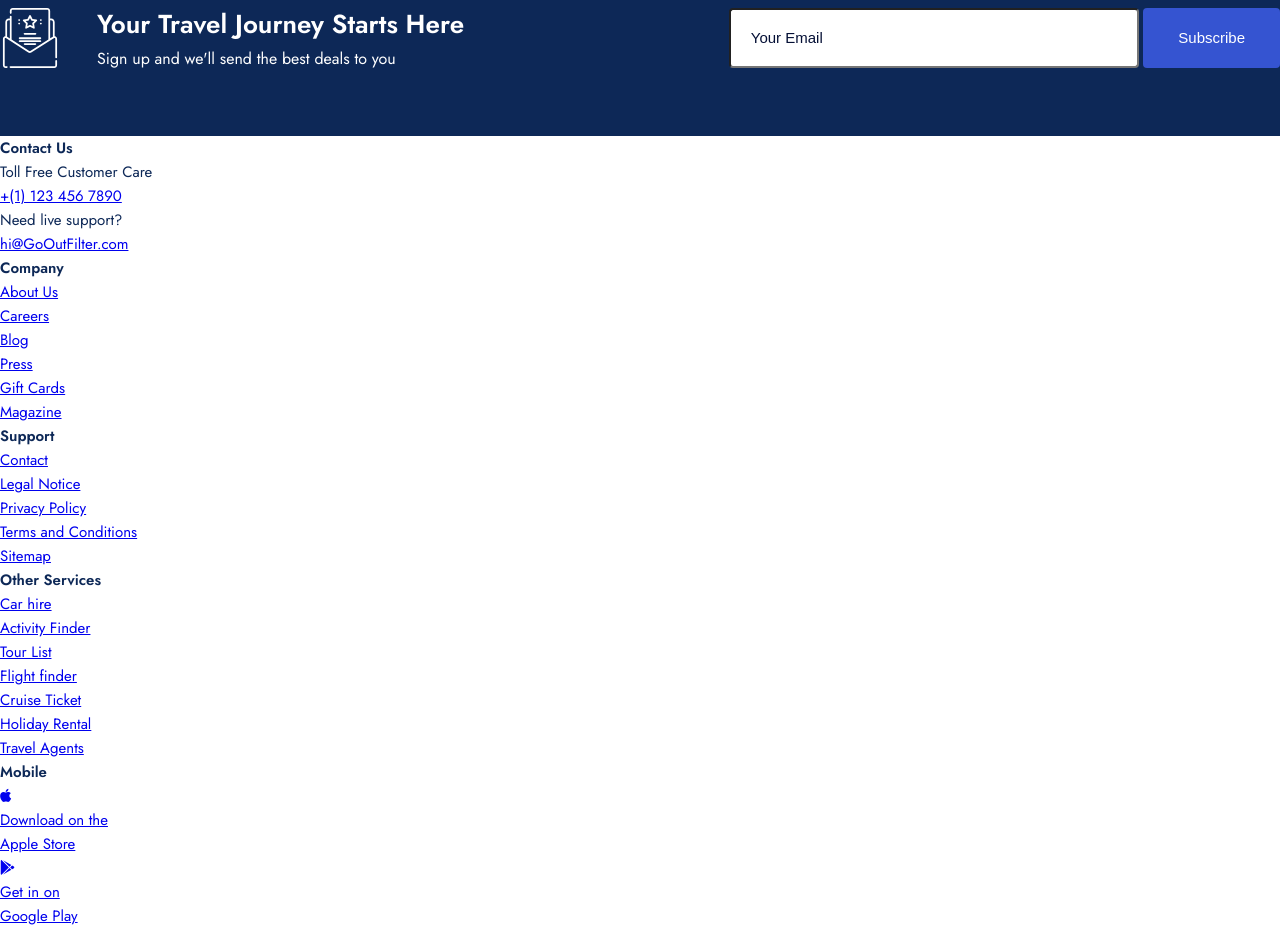
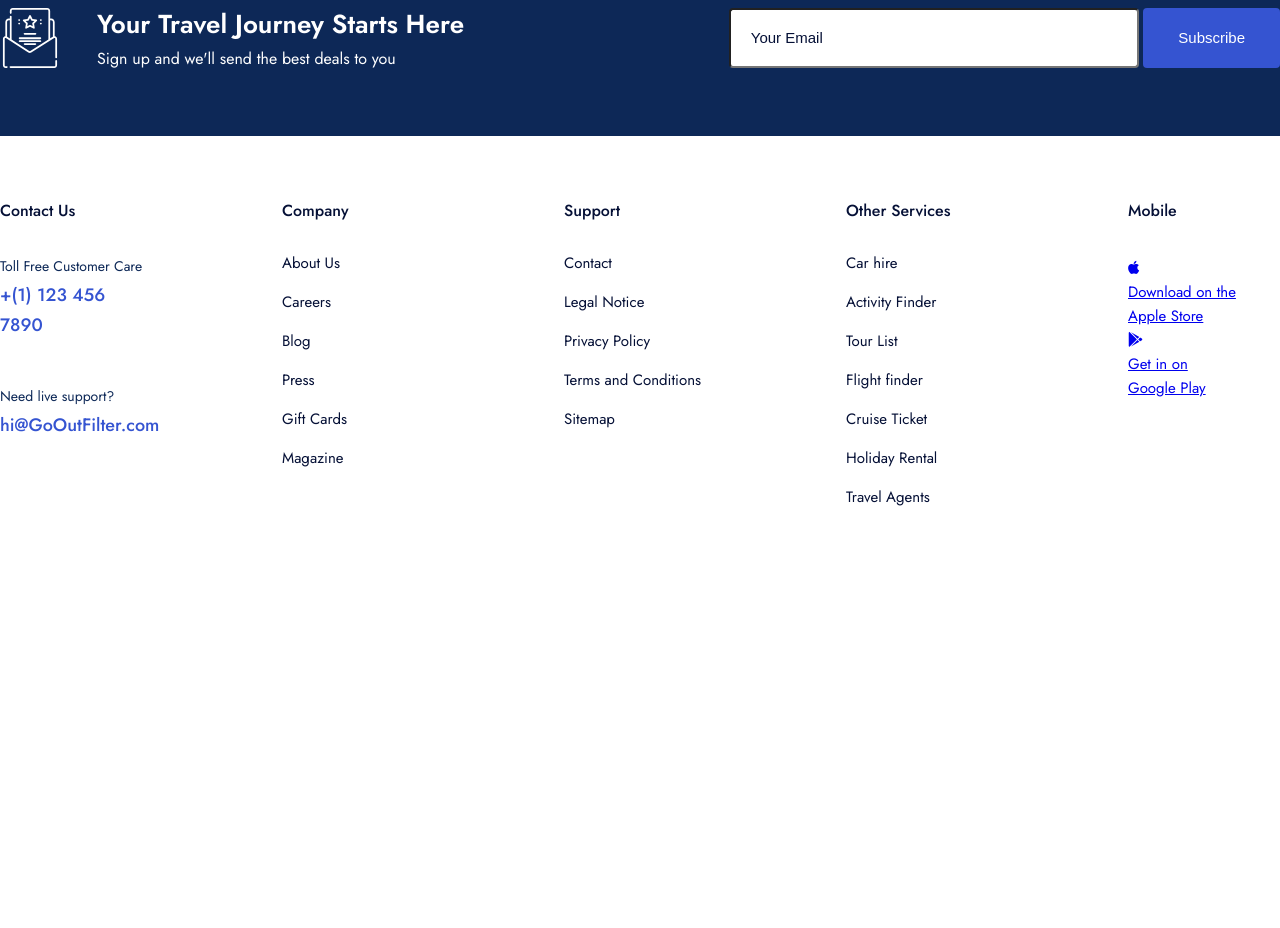
Before and after one commit to prantomollick/GoOutFilter-Travel-and-Tour-Agency-HTML-Template, a website: page index.html in a window 1280 px wide. Shown: the part 5440-6368 px from the top of the page. After the commit the page ends 6005 px from the top, so only its background shows below. Drawn offline with Linux system fonts and the light colour scheme.

Commit message:
footer navigation

```diff
--- a/index.html
+++ b/index.html
@@ -998,20 +998,26 @@
     </section>
 
     <section class="footer__navigation">
-      <h4>Contact Us</h4>
-      <div class="contact">
-        <div class="contact__number">
-          <p>Toll Free Customer Care</p>
-          <a href="tel:+(1) 123 456 7890">+(1) 123 456 7890</a>
+      <div class="container">
+        <div class="footer__navigation-wrapper">
+          <div class="footer__contact">
+            <h4 class="footer__navigation--heading">Contact Us</h4>
+            <div class="footer__contact--wrap">
+              <div>
+                <p class="text-sm-1">Toll Free Customer Care</p>
+                <a href="tel:+(1) 123 456 7890" class="footer__contact--n">+(1) 123 456 7890</a>
               </div>
+
               <div>
-          <p>Need live support?</p>
-          <a href="mailto:hi@GoOutFilter.com">hi@GoOutFilter.com</a>
+                <p class="text-sm-1">Need live support?</p>
+                <a href="mailto:hi@GoOutFilter.com" class="footer__contact--e">hi@GoOutFilter.com</a>
+              </div>
             </div>
           </div>
 
-      <h4>Company</h4>
-      <div class="company">
+
+          <div class="footer__company">
+            <h4 class="footer__navigation--heading">Company</h4>
             <ul class="footer__navlist">
               <li class="footer__navlist--item"><a href="#" class="footer__navlist--link">About Us</a></li>
               <li class="footer__navlist--item"><a href="#" class="footer__navlist--link">Careers</a></li>
@@ -1022,8 +1028,9 @@
             </ul>
           </div>
 
-      <h4>Support</h4>
-      <div class="support">
+
+          <div class="footer__support">
+            <h4 class="footer__navigation--heading">Support</h4>
             <ul class="footer__navlist">
               <li class="footer__navlist--item"><a href="#" class="footer__navlist--link">Contact</a></li>
               <li class="footer__navlist--item"><a href="#" class="footer__navlist--link">Legal Notice</a></li>
@@ -1033,8 +1040,9 @@
             </ul>
           </div>
 
-      <h4>Other Services</h4>
-      <div class="other-services">
+
+          <div class="footer__other-services">
+            <h4 class="footer__navigation--heading">Other Services</h4>
             <ul class="footer__navlist">
               <li class="footer__navlist--item"><a href="#" class="footer__navlist--link">Car hire</a></li>
               <li class="footer__navlist--item"><a href="#" class="footer__navlist--link">Activity Finder</a></li>
@@ -1046,8 +1054,8 @@
             </ul>
           </div>
 
-      <h4>Mobile</h4>
-      <div class="mobile">
+          <div class="footer__mobile">
+            <h4 class="footer__navigation--heading">Mobile</h4>
             <a href="#">
               <div class="app-store">
                 <i class="fa-brands fa-apple"></i>
@@ -1068,6 +1076,8 @@
             </a>
           </div>
 
+        </div>
+      </div>
 
     </section>
 
--- a/sass/layout/_footer.scss
+++ b/sass/layout/_footer.scss
@@ -55,4 +55,68 @@
     cursor: pointer;
     border: none;
   }
+
+
+  //navigation
+
+  &__navigation {
+    padding: 6rem 0;
+  }
+
+  &__navigation-wrapper {
+    display: -ms-grid;
+    display: grid;
+    grid-template-columns: repeat(auto-fit, minmax(15rem, 1fr));
+    grid-column-gap: 13rem;
+  }
+
+  &__navigation--heading {
+    color: var(--color-primary-dark-4);
+    line-height: 1.875;
+    font-size: 1.6rem;
+    margin-bottom: 3rem;
+    font-weight: 500;
+  }
+
+  &__contact--wrap {
+    line-height: 1.428571428571429;
+    display: flex;
+    -ms-flex-direction: column;
+    flex-direction: column;
+    gap: 4.6rem;
+  }
+
+  &__contact--n,
+  &__contact--e {
+    text-decoration: none;
+    font-size: 1.8rem;
+    color: var(--color-primary);
+    font-weight: 500;
+    display: inline-block;
+    line-height: 1.666666666666667;
+    margin-top: 0.4rem;
+  }
+
+  &__navlist {
+    list-style: none;
+  }
+
+  &__navlist--item:not(:last-child) {
+    margin-bottom: 2.4rem;
+  }
+
+
+
+  &__navlist--link {
+    display: block;
+    font-size: 1.5rem;
+    text-decoration: none;
+    color: var(--color-primary-dark-4);
+    line-height: 1;
+
+    &:hover {
+      color: var(--color-primary);
+    }
+  }
+
 }
```
Also changed, not shown: css/style.css. Lines whose indentation alone changed are shown as unchanged.
